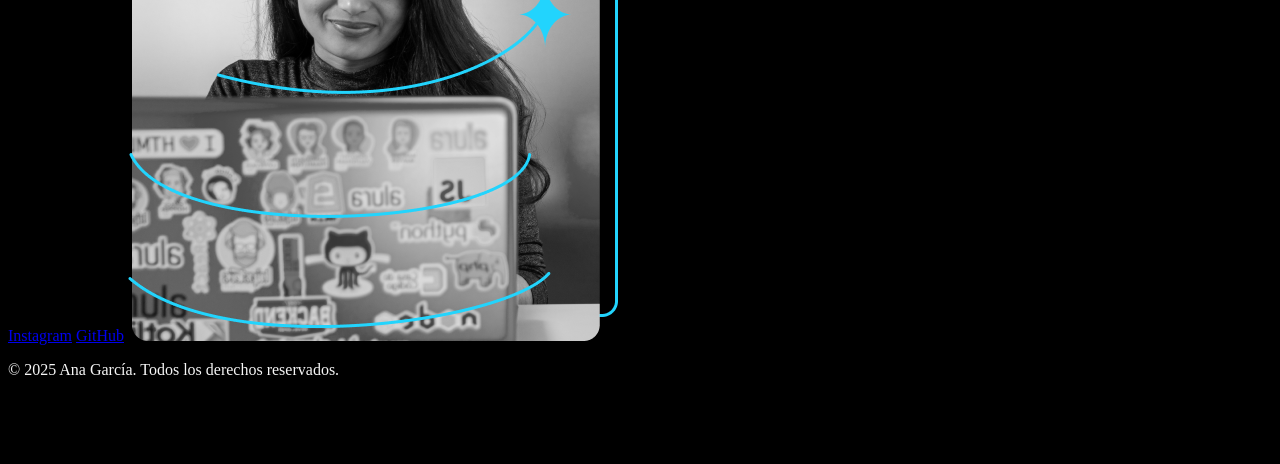
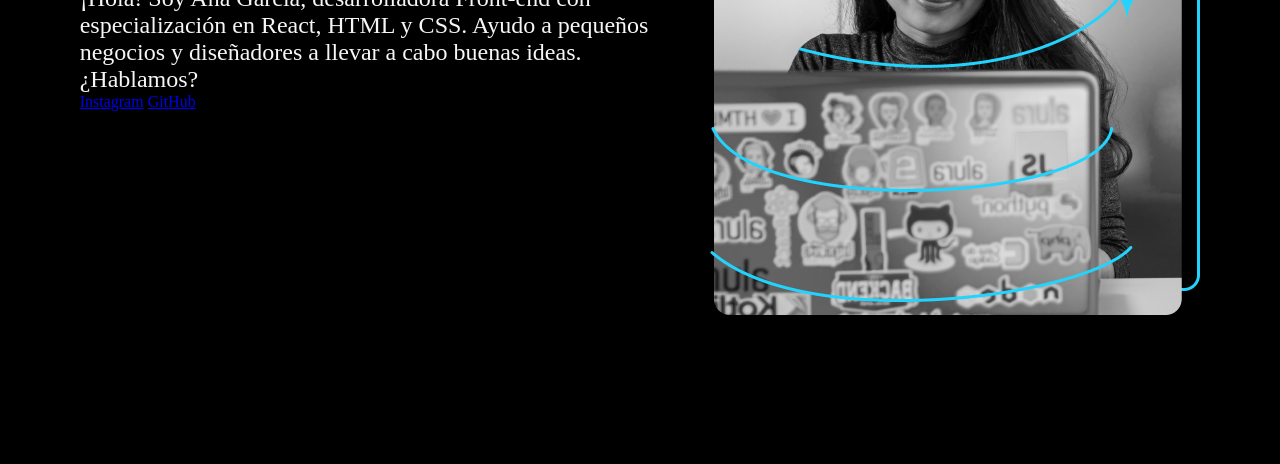
Before and after one commit to DevEnriquegd/portafolio, a plain HTML site: page index.html in a window 1280 px wide. Shown: the part 360-824 px from the top of the page. After the commit the page ends 800 px from the top, so only its background shows below. Drawn offline with Linux system fonts and the light colour scheme.

Commit message:
fix: content visualization

```diff
--- a/css/style.css
+++ b/css/style.css
@@ -1,13 +1,35 @@
+* {
+    margin: 0;
+    padding: 0;
+}
+
 body {
     background-color: black;
     color: #F6F6F6;
     height: 100vh;
     box-sizing: border-box;
+    align-content: center;
 }
 
 .presentacion {
     display: flex;
-    align-items: center;
+    align-content: center;
+    justify-content: space-evenly;
+    margin: 5%;
+}
+
+.presentacion__contenido {
+    width: 615px;
+    height: 482px;
+    align-content: center
+}
+
+.presentacion__contenido__titulo {
+    font-size: 36px;
+}
+
+.presentacion__contenido__texto {
+    font-size: 24px;
 }
 
 .titulo-destacado {
--- a/index.html
+++ b/index.html
@@ -7,21 +7,15 @@
     <link rel="stylesheet" href="./css/style.css" />
   </head>
   <body>
-    <header>
-      <menu>
-        <a href="#about">Sobre mí</a>
-        <a href="#projects">Proyectos</a>
-        <a href="#contact">Contacto</a>
-      </menu>
-    </header>
+    <header></header>
 
     <main class="presentacion">
-      <section>
-        <h1>
+      <section class="presentacion__contenido">
+        <h1 class="presentacion__contenido__titulo">
           Eleve tu negocio digital a otro nivel
           <strong class="titulo-destacado">con un Front-end de calidad!</strong>
         </h1>
-        <p>
+        <p class="presentacion__contenido__texto">
           ¡Hola! Soy Ana García, desarrolladora Front-end con especialización en
           React, HTML y CSS. Ayudo a pequeños negocios y diseñadores a llevar a
           cabo buenas ideas. ¿Hablamos?
@@ -30,15 +24,13 @@
           >Instagram</a
         >
         <a href="https://github.com/devenriquegd" target="_blank">GitHub</a>
-        <img
-          src="./assets/ana-garcia.png"
-          alt="Imagen con tonalidad blanco y negro de una chica de cabello largo sonriente con su laptop"
-        />
       </section>
+      <img
+        src="./assets/ana-garcia.png"
+        alt="Imagen con tonalidad blanco y negro de una chica de cabello largo sonriente con su laptop"
+      />
     </main>
 
-    <footer>
-      <p>© 2025 Ana García. Todos los derechos reservados.</p>
-    </footer>
+    <footer></footer>
   </body>
 </html>
```
